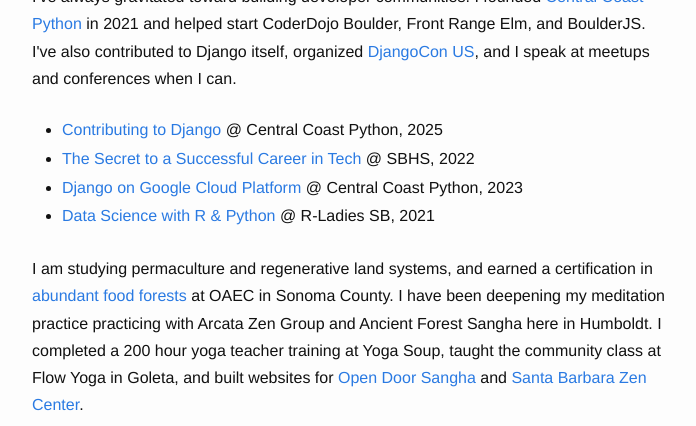
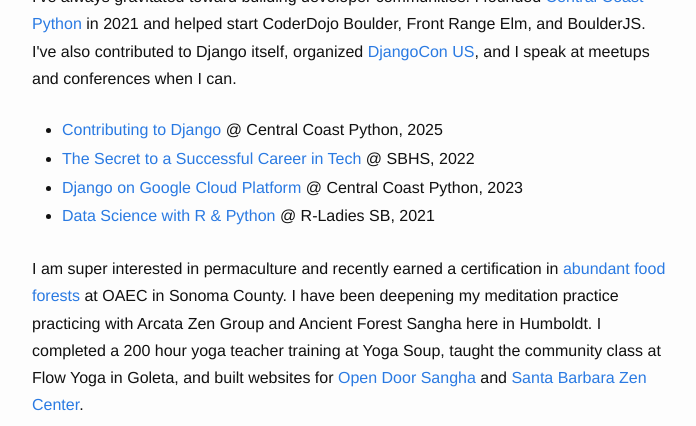
Before and after one commit to seanhelvey/seanhelvey.github.io, a Jekyll site: the page built from about.html, in a window 1280 px wide and 900 px high, scrolled down 1030 px, cut to the strip 0-426 px from the top of the window. Shown: the whole strip, without its empty margins (238-934 px from the left). Built offline with Jekyll 4.4.1, drawn with Linux system fonts in a browser that asks for light colours; a style sheet for code colours, icons or effects is not loaded.

Commit message:
Wording.

```diff
--- a/about.html
+++ b/about.html
@@ -65,7 +65,7 @@
     </ul>
 
     <p>
-      I am studying permaculture and regenerative land systems, and earned a
+      I am super interested in permaculture and recently earned a
       certification in
       <a href="https://oaec.org/our-work/resilient-community-design/permaculture-courses/food-forests-course/" target="_blank">abundant food forests</a>
       at OAEC in Sonoma County. I have been deepening my meditation practice practicing
```
